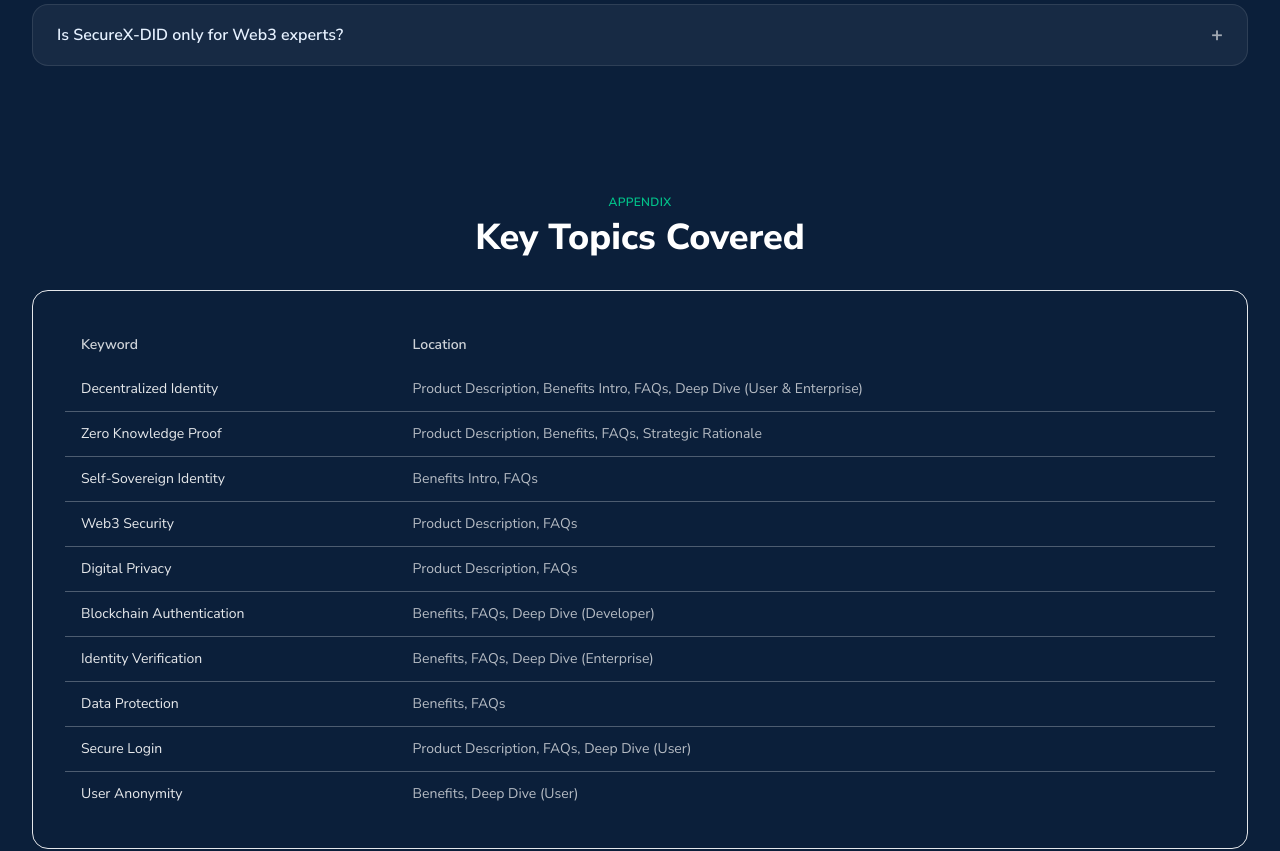
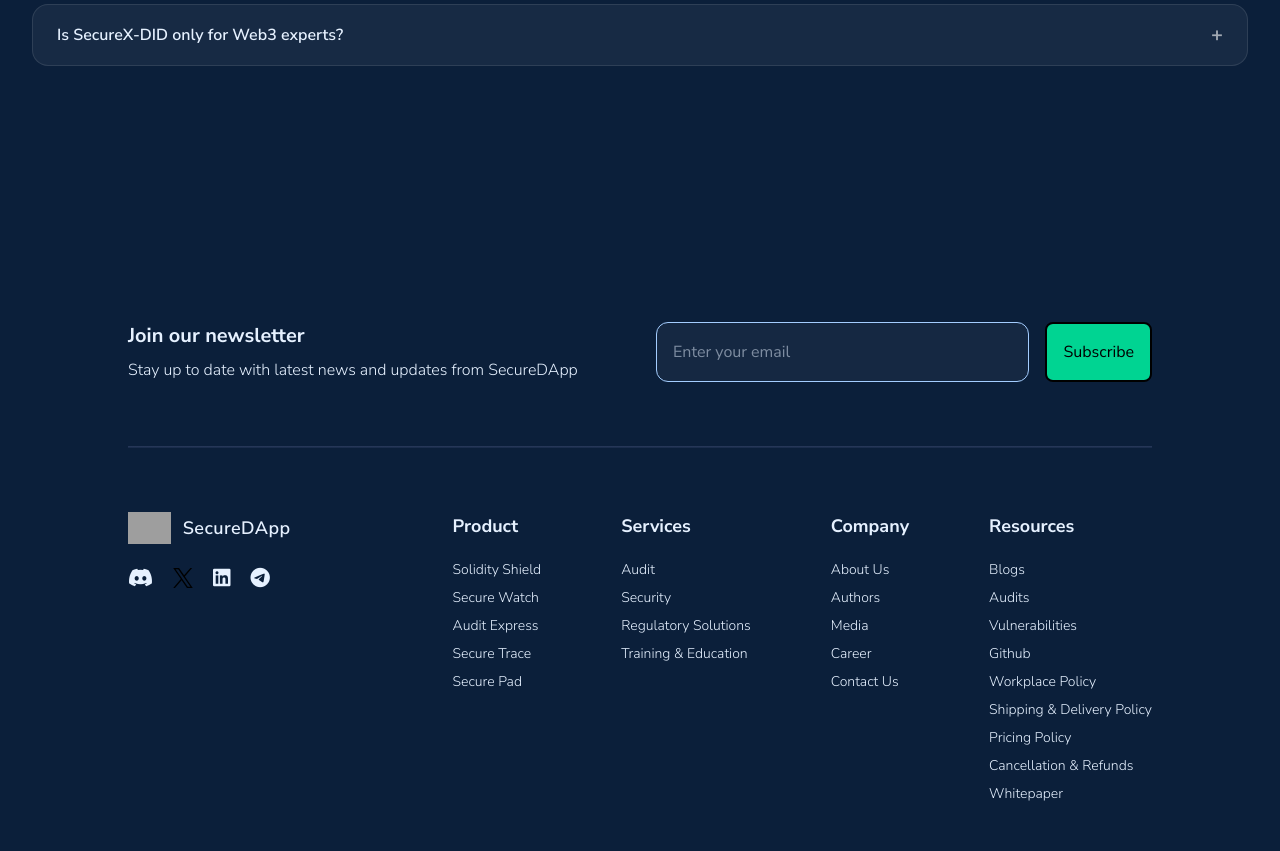
Before and after one commit to securedapp-github/x-did-web, a React (Vite) app: page / in a window 1280 px wide. Shown: the part 5720-6571 px from the top of the page. Built offline with nearby package versions, Linux system fonts and the light colour scheme; grey boxes are pictures that could not be loaded; a web font is replaced by a local one.

Commit message:
Form Fields Added Only Frontend

```diff
--- a/src/pages/Web3KYC.jsx
+++ b/src/pages/Web3KYC.jsx
@@ -187,63 +187,6 @@
         </div>
       </section>
 
-      {/* Key Topics Covered (from document table) */}
-      <section className="py-12 sm:py-16">
-        <div className="container mx-auto px-4 sm:px-6 lg:px-8">
-          <SectionTitle name="Appendix" title="Key Topics Covered" />
-          <div className="mt-6 sm:mt-8 rounded-2xl border border-gray-200 dark:border-gray-700 bg-cardBgLight dark:bg-cardBgDark p-4 sm:p-6 lg:p-8">
-            <div className="overflow-x-auto">
-              <table className="min-w-[720px] w-full table-auto text-left text-sm">
-                <thead>
-                  <tr className="text-white/80 dark:text-white/80 light:text-gray-700">
-                    <th className="py-3 px-4 font-semibold">Keyword</th>
-                    <th className="py-3 px-4 font-semibold">Location</th>
-                  </tr>
-                </thead>
-                <tbody className="divide-y divide-gray-200/30 dark:divide-white/10">
-                  {[
-                    {
-                      k: "Decentralized Identity",
-                      l: "Product Description, Benefits Intro, FAQs, Deep Dive (User & Enterprise)",
-                    },
-                    {
-                      k: "Zero Knowledge Proof",
-                      l: "Product Description, Benefits, FAQs, Strategic Rationale",
-                    },
-                    { k: "Self-Sovereign Identity", l: "Benefits Intro, FAQs" },
-                    { k: "Web3 Security", l: "Product Description, FAQs" },
-                    { k: "Digital Privacy", l: "Product Description, FAQs" },
-                    {
-                      k: "Blockchain Authentication",
-                      l: "Benefits, FAQs, Deep Dive (Developer)",
-                    },
-                    {
-                      k: "Identity Verification",
-                      l: "Benefits, FAQs, Deep Dive (Enterprise)",
-                    },
-                    { k: "Data Protection", l: "Benefits, FAQs" },
-                    {
-                      k: "Secure Login",
-                      l: "Product Description, FAQs, Deep Dive (User)",
-                    },
-                    { k: "User Anonymity", l: "Benefits, Deep Dive (User)" },
-                  ].map((row) => (
-                    <tr key={row.k} className="hover:bg-white/5">
-                      <td className="py-3 px-4 align-top text-white/90 dark:text-white/90 light:text-gray-800">
-                        {row.k}
-                      </td>
-                      <td className="py-3 px-4 align-top text-white/70 dark:text-white/70 light:text-gray-700">
-                        {row.l}
-                      </td>
-                    </tr>
-                  ))}
-                </tbody>
-              </table>
-            </div>
-          </div>
-        </div>
-      </section>
-
       <ContactFormModal
         open={contactOpen}
         onClose={closeContact}
```
